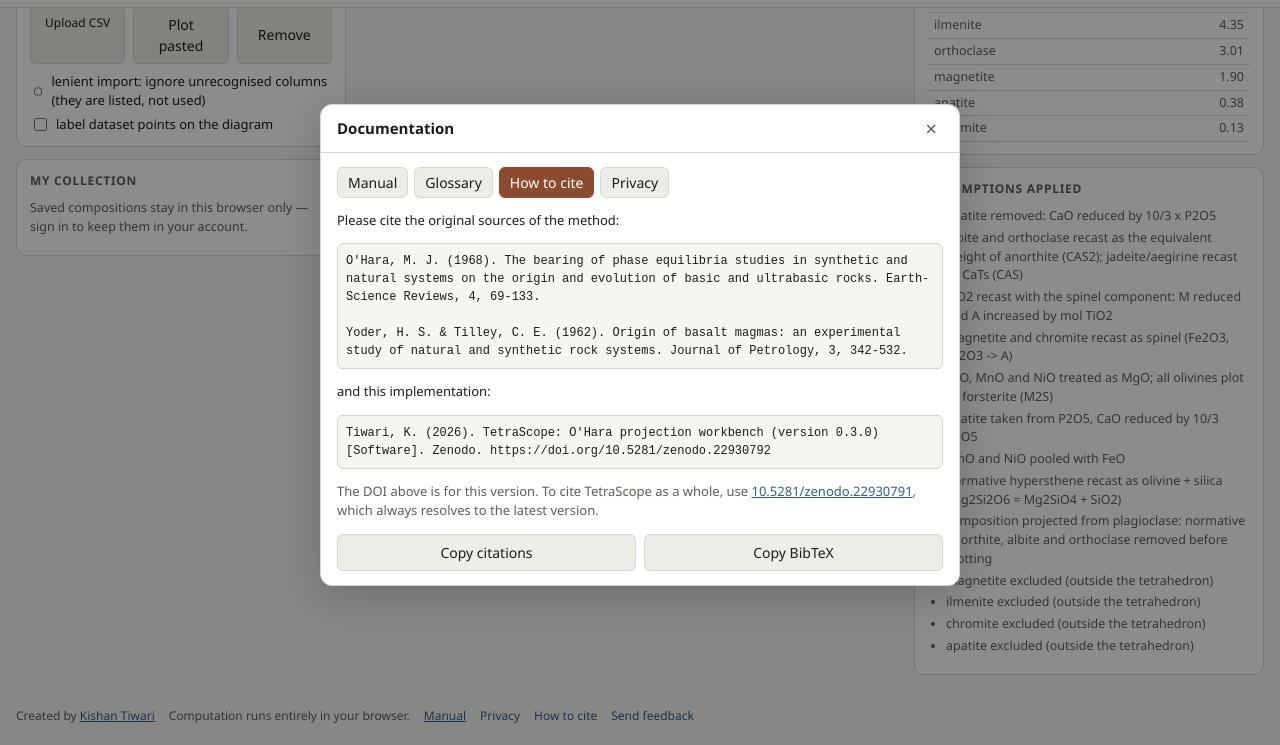
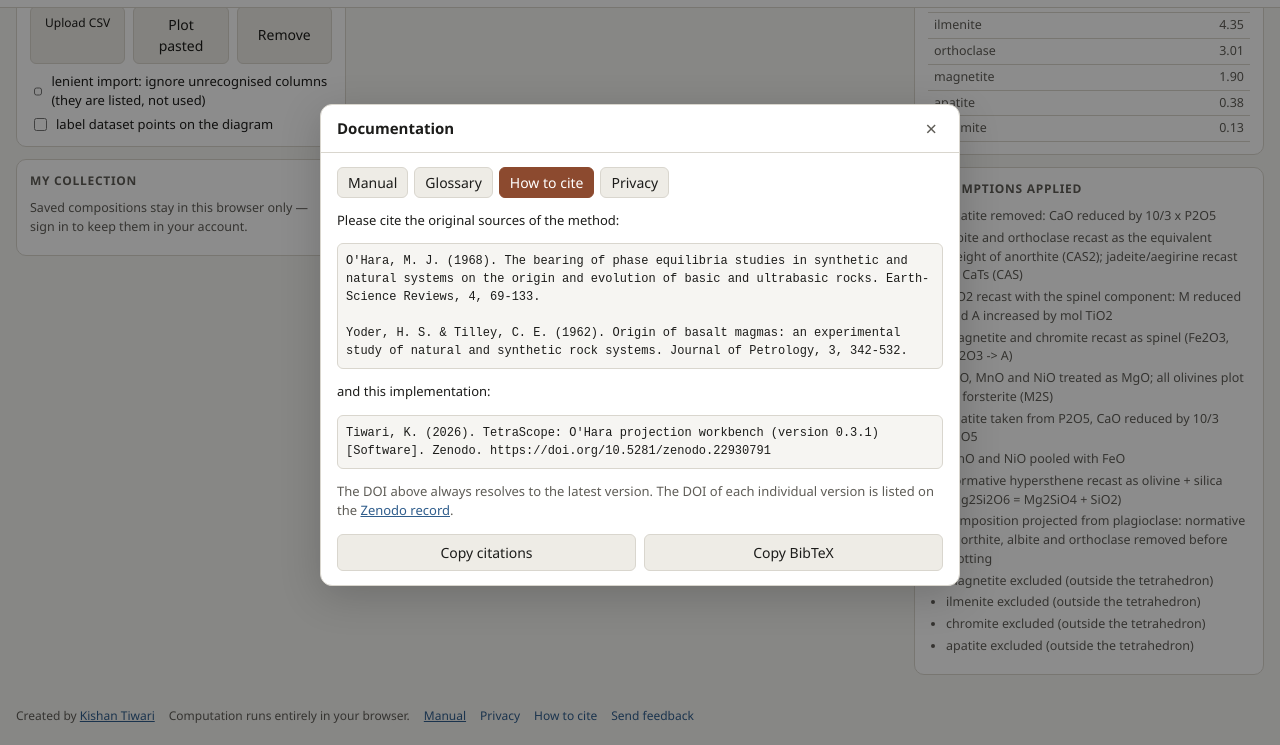
Before and after one commit to tetrascope/tetrascope.github.io, a website: page app/index.html in a window 1280 px wide. Both pictures are taken after a click on the button "How to cite". Shown: the part 1338-2083 px from the top of the page. Drawn offline with Linux system fonts and the light colour scheme.

Commit message:
Release 0.3.1: version numbers, concept DOI in citations, release job adds packages to an existing release

```diff
--- a/app/index.html
+++ b/app/index.html
@@ -484,9 +484,8 @@
 Yoder, H. S. & Tilley, C. E. (1962). Origin of basalt magmas: an experimental study of natural and synthetic rock systems. Journal of Petrology, 3, 342-532.</pre>
       <p>and this implementation:</p>
       <pre class="cite" id="citeTool"></pre>
-      <p class="muted">The DOI above is for this version. To cite TetraScope as a whole, use
-        <a id="citeConcept" href="https://doi.org/10.5281/zenodo.22930791" target="_blank" rel="noopener">10.5281/zenodo.22930791</a>,
-        which always resolves to the latest version.</p>
+      <p class="muted">The DOI above always resolves to the latest version. The DOI of each individual version is listed on the
+        <a id="citeConcept" href="https://doi.org/10.5281/zenodo.22930791" target="_blank" rel="noopener">Zenodo record</a>.</p>
       <div class="row"><button class="btn ghost" id="copyCite">Copy citations</button>
         <button class="btn ghost" id="copyBib">Copy BibTeX</button></div>
     </div>
--- a/app/sw.js
+++ b/app/sw.js
@@ -2,7 +2,7 @@
  * GENERATED from tools/sw.template.js by tools/build_definitions.py - do not
  * edit app/sw.js by hand. The cache name embeds the package version and a hash
  * of every cached file, so any change to the app invalidates old caches. */
-const CACHE = 'ohara-workbench-0.3.0-169e0d4c2a02';
+const CACHE = 'ohara-workbench-0.3.1-9629d0de3b2b';
 const SHELL = [
   "./",
   "./cloud.js",
--- a/app/ui.js
+++ b/app/ui.js
@@ -915,8 +915,8 @@ function showDoc(name) {
 document.querySelectorAll("[data-doc]").forEach(function (b) { b.addEventListener("click", function () { showDoc(b.dataset.doc); }); });
 var TODAY = new Date().toISOString().slice(0, 10);
 // keep TOOL_VERSION equal to pyproject.toml (tools/build_definitions.py checks it);
-// TOOL_DOI is the Zenodo DOI of that version (the all-versions DOI is in index.html)
-var TOOL_VERSION = "0.3.0", TOOL_DOI = "10.5281/zenodo.22930792";
+// TOOL_DOI is the Zenodo concept DOI, which resolves to the latest version
+var TOOL_VERSION = "0.3.1", TOOL_DOI = "10.5281/zenodo.22930791";
 var TOOL_CITE = "Tiwari, K. (2026). TetraScope: O'Hara projection workbench (version " + TOOL_VERSION + ") [Software]. Zenodo. https://doi.org/" + TOOL_DOI;
 $("citeTool").textContent = TOOL_CITE;
 $("copyCite").addEventListener("click", function () {
--- a/package.json
+++ b/package.json
@@ -1,6 +1,6 @@
 {
   "name": "ohara-projection-workbench",
-  "version": "0.3.0",
+  "version": "0.3.1",
   "author": "Kishan Tiwari (https://kishangeo.github.io/)",
   "private": true,
   "description": "Browser end-to-end tests for the O'Hara projection workbench",
--- a/pyproject.toml
+++ b/pyproject.toml
@@ -4,7 +4,7 @@ build-backend = "setuptools.build_meta"
 
 [project]
 name = "ohara-projection"
-version = "0.3.0"
+version = "0.3.1"
 description = "O'Hara (1968) CMAS and Yoder & Tilley (1962) basalt-tetrahedron projections"
 readme = "README.md"
 license = {text = "MIT"}
```
Also changed, not shown: .github/workflows/ci.yml, README.md, 1 other file.
